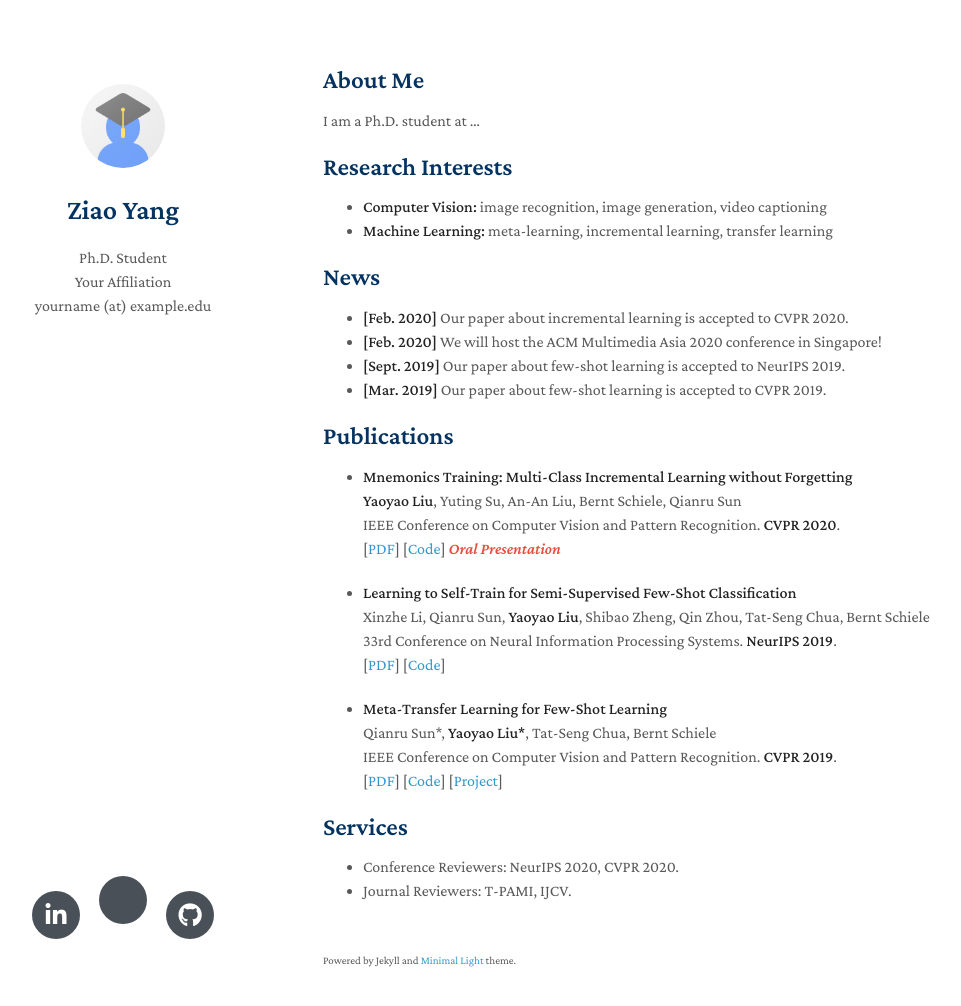
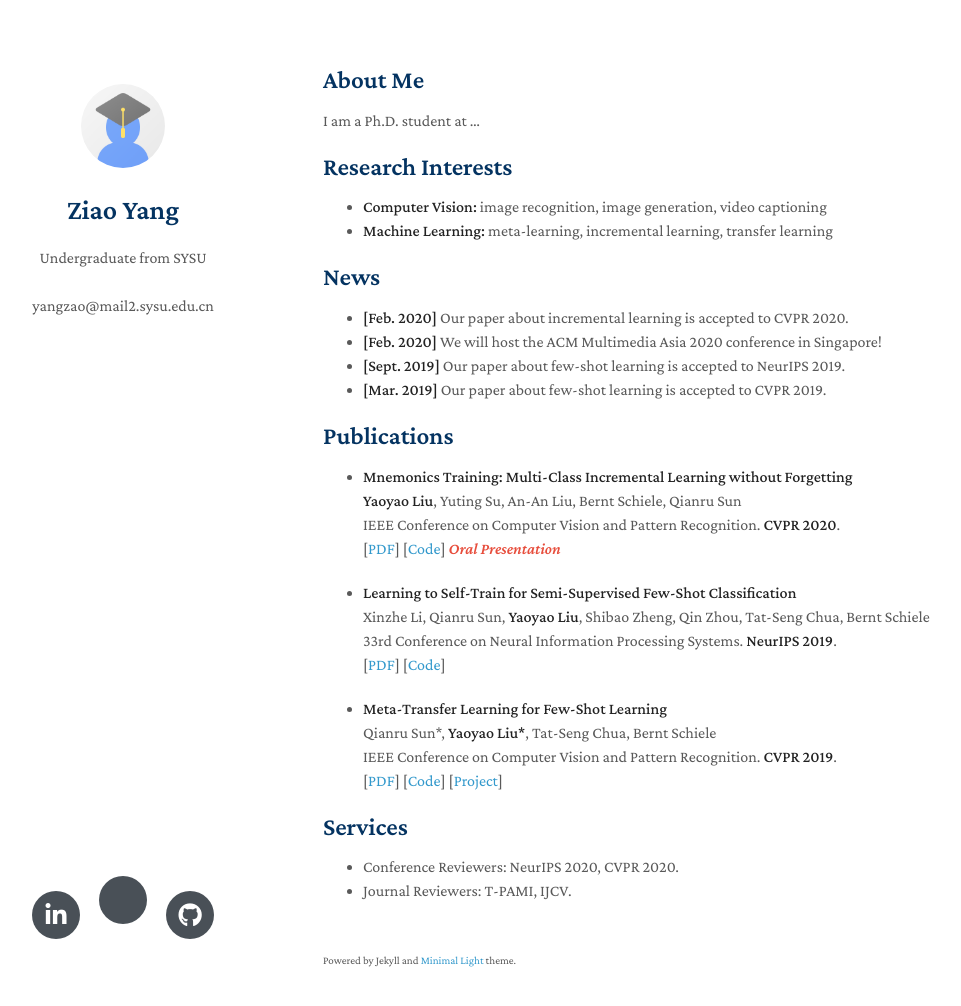
Before and after one commit to yangziao56/homepage, a Jekyll site: the page built from index.md, in a window 1280 px wide and 1041 px high. Shown: the top 1006 px of the window, without its empty margins (147-1108 px from the left). Built offline with Jekyll 4.4.1, drawn with Linux system fonts in a browser that asks for light colours; nearby versions of some CDN libraries; a style sheet for code colours, icons or effects is not loaded; our own code applies the rules of GitHub Pages for plain Markdown files.

Commit message:
Update _config.yml
Signed-off-by: Ziao Yang <70676524+yangguobei@users.noreply.github.com>

```diff
--- a/_config.yml
+++ b/_config.yml
@@ -1,7 +1,6 @@
 title: Ziao Yang
-position: Ph.D. Student
-affiliation: Your Affiliation
-email: yourname (at) example.edu
+position: Undergraduate from SYSU
+email: yangzao@mail2.sysu.edu.cn
 keywords: minimal academic
 google_scholar: https://scholar.google.com/
 github_link: https://github.com/yaoyao-liu/minimal-light
```
